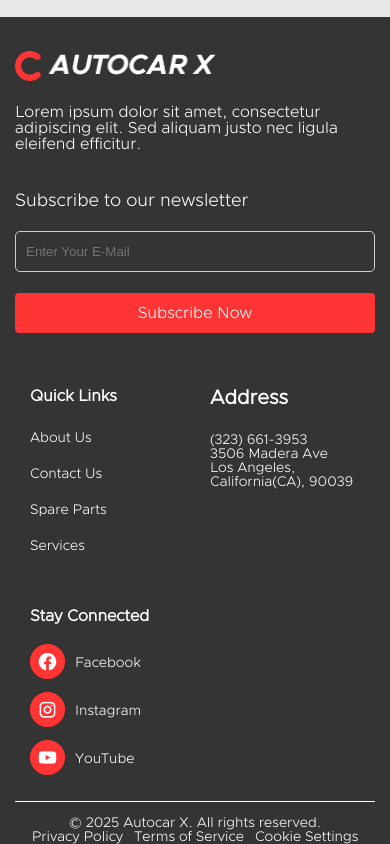
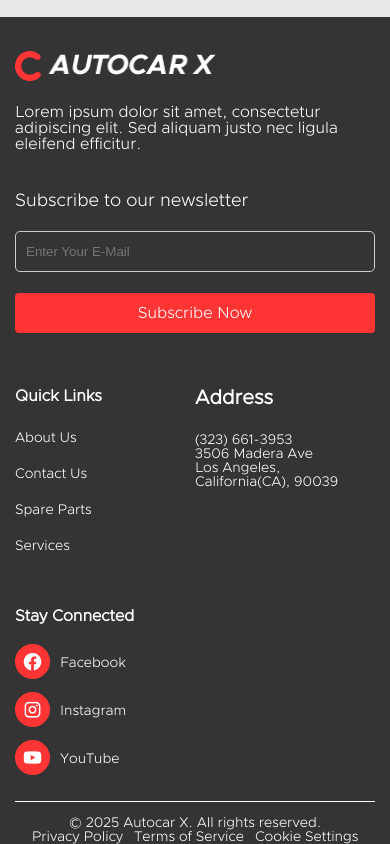
Before and after one commit to Masud9153/Masud-Final-Sos-project, a plain HTML site: page sparepart.html in a window 390 px wide. Shown: the part 7090-7934 px from the top of the page. Drawn offline with nearby package versions, Linux system fonts and the light colour scheme.

Commit message:
fix some padding

```diff
--- a/css/sparepart.css
+++ b/css/sparepart.css
@@ -2466,18 +2466,18 @@
  }
 .col-15{
     width: 50%;
-    /* padding: 0px; */
+    padding: 0px;
 
  }
 .col-25{
     width: 50%;
-    /* padding: 0px; */
+    padding: 0px;
 
 
  }
 .col-20{
     width: 50%;
-    /* padding: 0px; */
+    padding: 0px;
 
  }
  .footer-bottom {
```
Also changed, not shown: css/services.css (+11 -7 lines).
